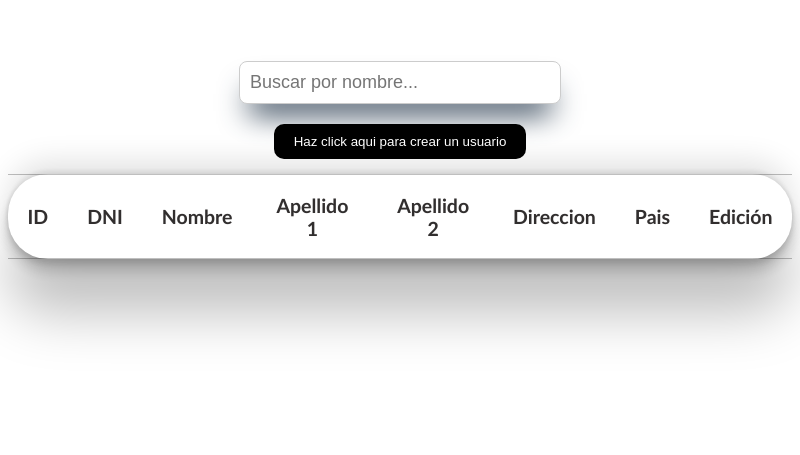
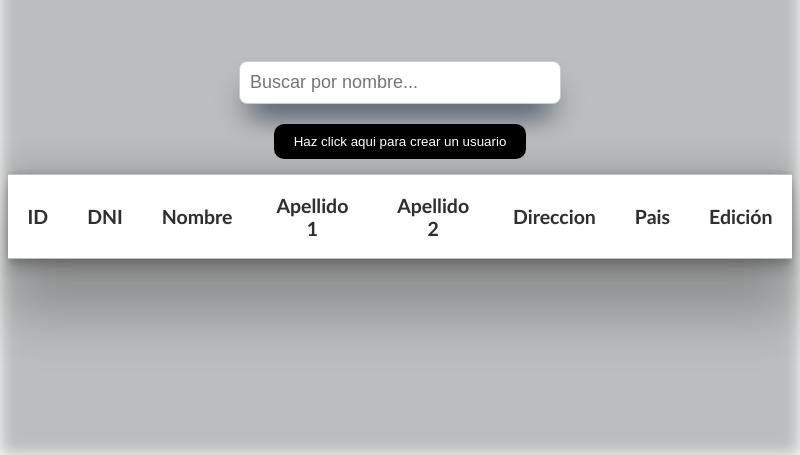
Before and after one commit to carloslazaroam/The-Bank-Arlos, an Electron app: page client/USER/User-Admin/userAdmin.html in a window 800 px wide. Shown: the part 345-800 px from the top of the page. Drawn offline with Linux system fonts and the light colour scheme; no server answers.

Commit message:
10/04/24

```diff
--- a/client/CUENTA/Cuenta-Admin/styles.css
+++ b/client/CUENTA/Cuenta-Admin/styles.css
@@ -2,7 +2,7 @@ table {
     margin-bottom: 20px;
     border-collapse:collapse;
     font-family: 'HP Simplified', Calibri, Arial, sans-serif;
-    border-radius: 40px;
+
     font-size: 12px;
     margin: 0 auto;
     box-shadow: rgba(0, 0, 0, 0.25) 0px 54px 55px, rgba(0, 0, 0, 0.12) 0px -12px 30px, rgba(0, 0, 0, 0.12) 0px 4px 6px, rgba(0, 0, 0, 0.17) 0px 12px 13px, rgba(0, 0, 0, 0.09) 0px -3px 5px;
@@ -141,6 +141,7 @@ width: 100%;
 height: 100%;
  /* Reemplaza 'ruta/a/tu/imagen.jpg' con la ruta de tu imagen */
 background-size: cover;
+background-color: #bcbdbe;
 background-position: center;
 filter: blur(8px); /* Aplica el efecto de difuminado */
 -webkit-filter: blur(8px); /* Para navegadores webkit */
--- a/client/USER/User-Admin/styles.css
+++ b/client/USER/User-Admin/styles.css
@@ -2,7 +2,7 @@ table {
     margin-bottom: 20px;
     border-collapse:collapse;
     font-family: 'HP Simplified', Calibri, Arial, sans-serif;
-    border-radius: 40px;
+
     margin: 0 auto;
     font-size: 13px;
     box-shadow: rgba(0, 0, 0, 0.25) 0px 54px 55px, rgba(0, 0, 0, 0.12) 0px -12px 30px, rgba(0, 0, 0, 0.12) 0px 4px 6px, rgba(0, 0, 0, 0.17) 0px 12px 13px, rgba(0, 0, 0, 0.09) 0px -3px 5px;
@@ -155,6 +155,7 @@ height: 100%;
  /* Reemplaza 'ruta/a/tu/imagen.jpg' con la ruta de tu imagen */
 background-size: cover;
 background-position: center;
+background-color: #bcbdbe;
 filter: blur(8px); /* Aplica el efecto de difuminado */
 -webkit-filter: blur(8px); /* Para navegadores webkit */
 z-index: -1; /* Asegura que la imagen esté detrás de otros elementos */
```
Also changed, not shown: client/CUENTA/Cuenta-Admin/CuentaAdmin.html (+2 -0 lines), client/CUENTA/Cuenta-Admin/scripts.js (line endings or trailing spaces), client/USER/User-Admin/userAdmin.html (line endings or trailing spaces).
